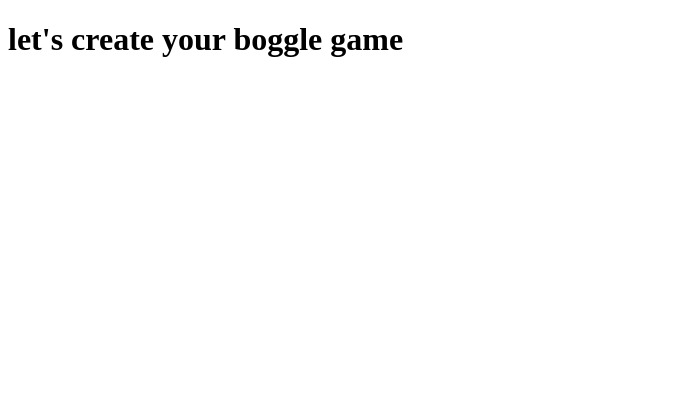
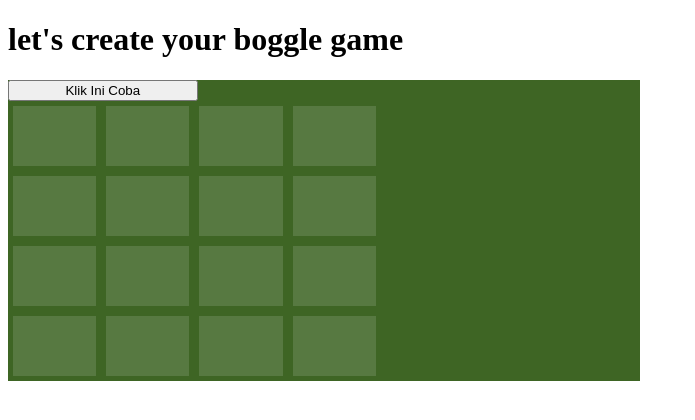
Before and after one commit to arctic-fox-2016/boggle-1, a plain HTML site: page index.html in a window 1280 px wide. Shown: the whole page, without its empty margins (0-695 px from the left). Drawn offline with Linux system fonts and the light colour scheme.

Commit message:
Boggle 1

```diff
--- a/boggle.css
+++ b/boggle.css
@@ -1 +1,32 @@
 /*write your css here*/
+#papan{
+  background: #3E6524;
+  width: 50%;
+}
+
+.kotak{
+  background:#577941;
+  width: 10%;
+  height:40px;
+  padding: 10px;
+  margin: 5px;
+  text-align: center;
+  color: white;
+  font-size: 30px;
+}
+
+.button {
+    background-color: #99B785;
+    border: none;
+    color: white;
+    padding: 10px;
+    text-align: center;
+    text-decoration: none;
+    font-size: 16px;
+    float: left;
+}
+
+.clearfix {
+    display: flex;
+    align-items: center;
+}
--- a/boggle.js
+++ b/boggle.js
@@ -0,0 +1,15 @@
+function randomize(){
+    var possible = "ABCDEFGHIJKLMNOPQRSTUVWXYZ";
+    var i;
+    var j;
+    var huruf = [];
+
+    for(i=0; i<16; i++){
+      huruf.push(possible.charAt(Math.floor(Math.random() * possible.length)));
+      console.log(huruf[i])
+    }
+
+    for(j=0; j<huruf.length; j++){
+      document.getElementsByClassName("kotak")[j].innerHTML = huruf[j];
+    }
+}
--- a/index.html
+++ b/index.html
@@ -5,7 +5,41 @@
     <link media="screen" rel="stylesheet" type="text/css" href="boggle.css">
     <script type="text/javascript" src="boggle.js"></script>
     <script type="text/javascript" src="jquery.min.js"></script>
+
   </head>
   <h1>let's create your boggle game</h1>
+    <div id = "papan">
+      <div class="clearfix">
+        <input type="button" value="Klik Ini Coba" onclick="randomize()" style="width:30%"/>
+      </div>
+
+      <div class="clearfix">
+        <div class = "kotak"></div>
+        <div class = "kotak"></div>
+        <div class = "kotak"></div>
+        <div class = "kotak"></div>
+      </div>
+
+      <div class="clearfix">
+        <div class = "kotak"></div>
+        <div class = "kotak"></div>
+        <div class = "kotak"></div>
+        <div class = "kotak"></div>
+      </div>
+
+      <div class="clearfix">
+        <div class = "kotak"></div>
+        <div class = "kotak"></div>
+        <div class = "kotak"></div>
+        <div class = "kotak"></div>
+      </div>
+
+      <div class="clearfix">
+        <div class = "kotak"></div>
+        <div class = "kotak"></div>
+        <div class = "kotak"></div>
+        <div class = "kotak"></div>
+      </div>
+    </div>
   <body>
 </html>
```
